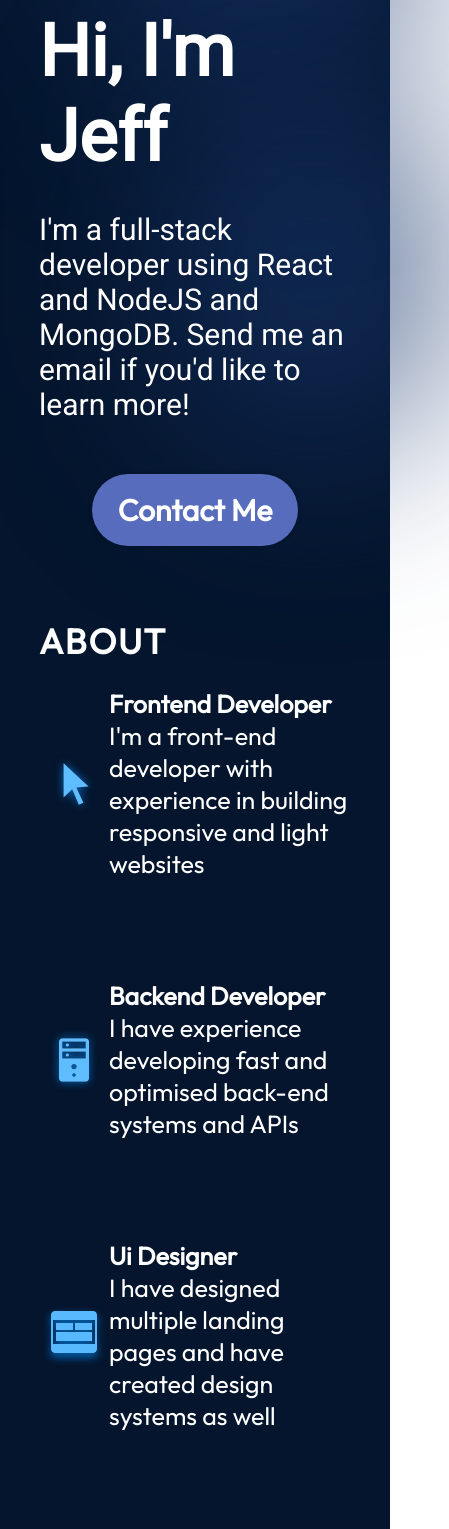
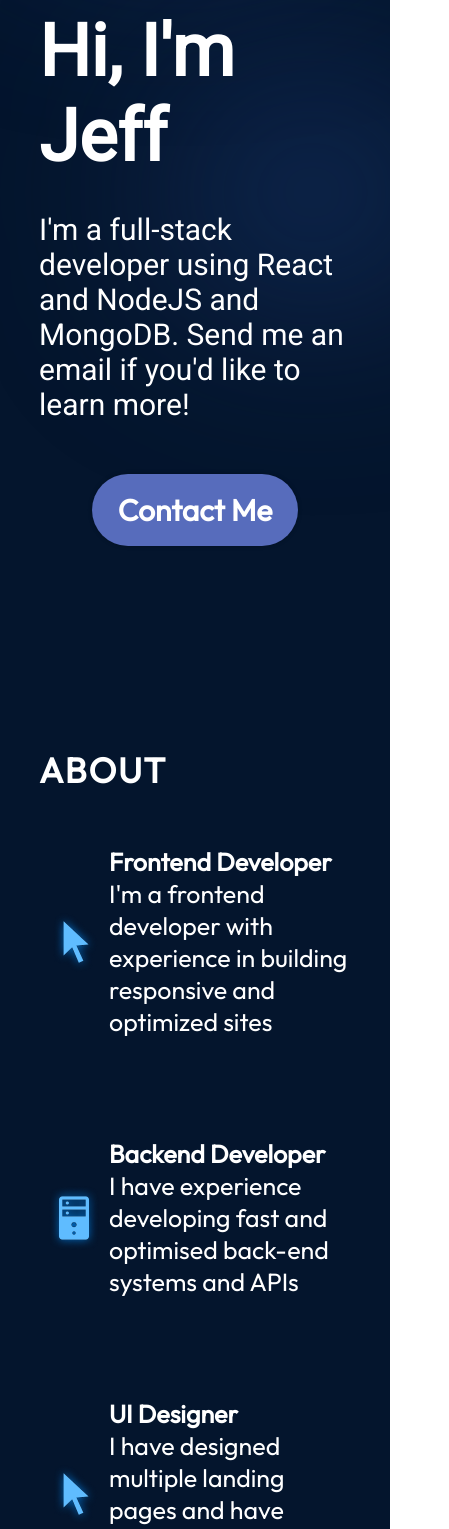
Before and after one commit to wajeff/git-github.com-wajeff-react-portfolio, a React app in the folder react-portfolio/: page / in a window 390 px wide. Shown: the part 299-1828 px from the top of the page, 449 px wide, since content can reach past the window. Built offline with nearby package versions, Linux system fonts and the light colour scheme; the HTML template or start-up script is replaced by a standard one.

Commit message:
Projects and bug fixes
made some files easier to read by improving syntax

added projects

added projects css and responsiveness

fixed bug where linear gradient caused right side of webpage to be white and blank

```diff
--- a/react-portfolio/src/App.jsx
+++ b/react-portfolio/src/App.jsx
@@ -1,9 +1,10 @@
 
-import styles from './App.module.css'
-import { Hero } from '/src/components/Hero/Hero.jsx'
-import { Navbar } from '/src/components/Navbar/Navbar.jsx'
-import { About } from '/src/components/About/About.jsx'
-import { Experience } from './components/Experience/Experience'
+import styles from './App.module.css';
+import { Hero } from '/src/components/Hero/Hero.jsx';
+import { Navbar } from '/src/components/Navbar/Navbar.jsx';
+import { About } from '/src/components/About/About.jsx';
+import { Experience } from './components/Experience/Experience';
+import { Projects } from './components/Projects/Projects';
 function App() {
 
   return (
@@ -12,6 +13,7 @@ function App() {
       <Hero />
       <About />
       <Experience />
+      <Projects />
     </div>
   )
 }
--- a/react-portfolio/src/App.module.css
+++ b/react-portfolio/src/App.module.css
@@ -1,8 +1,8 @@
 @import "./vars.css";
-.App{
-    background-color: var(--color-bg);
-    width:100%;
-    height: 100%;
 
-    color:white;
+.App {
+  background-color: var(--color-bg);
+  width: 100%;
+  height: 100%;
+  overflow: hidden;
 }
--- a/react-portfolio/src/components/About/About.jsx
+++ b/react-portfolio/src/components/About/About.jsx
@@ -1,6 +1,6 @@
-import React from "react"
+import React from "react";
 
-import styles from "./About.module.css"
+import styles from "./About.module.css";
 import { getImageUrl } from "../../utils";
 
 export const About = () => {
@@ -13,31 +13,34 @@ export const About = () => {
           alt="Me sitting with a laptop"
           className={styles.aboutImage}
         />
-        <ul className={styles.aboutItemsContainer}>
+        <ul className={styles.aboutItems}>
           <li className={styles.aboutItem}>
-            <img src={getImageUrl("about/cursorIcon.png")} alt="Cursor Icon"/>
+            <img src={getImageUrl("about/cursorIcon.png")} alt="Cursor icon" />
             <div className={styles.aboutItemText}>
               <h3>Frontend Developer</h3>
-                  <p> I'm a front-end developer with experience in building responsive and light websites</p>
-              </div>
-          </li>
-          <li className={styles.aboutItem}>
-            <img src={getImageUrl("about/serverIcon.png")} alt="Server Icon"/>
-            <div className={styles.aboutItemText}>
-              <h3>Backend Developer</h3>
               <p>
-                  I have experience developing fast and optimised
-                  back-end systems and APIs
+                I'm a frontend developer with experience in building responsive
+                and optimized sites
               </p>
             </div>
           </li>
           <li className={styles.aboutItem}>
-            <img src={getImageUrl("about/uiIcon.png")} alt="UI Icon"/>
+            <img src={getImageUrl("about/serverIcon.png")} alt="Server icon" />
             <div className={styles.aboutItemText}>
-              <h3>Ui Designer</h3>
+              <h3>Backend Developer</h3>
               <p>
-              I have designed multiple landing pages and
-              have created design systems as well
+                I have experience developing fast and optimised back-end systems
+                and APIs
+              </p>
+            </div>
+          </li>
+          <li className={styles.aboutItem}>
+            <img src={getImageUrl("about/cursorIcon.png")} alt="UI icon" />
+            <div className={styles.aboutItemText}>
+              <h3>UI Designer</h3>
+              <p>
+                I have designed multiple landing pages and have created design
+                systems as well
               </p>
             </div>
           </li>
@@ -45,4 +48,4 @@ export const About = () => {
       </div>
     </section>
   );
-}
+};
--- a/react-portfolio/src/components/About/About.module.css
+++ b/react-portfolio/src/components/About/About.module.css
@@ -2,10 +2,10 @@
 
 .container {
   position: relative;
-  background: rgba(12, 12, 12, 0.6);
+  background-color: rgba(12, 12, 12, 0.6);
   border-radius: 15px;
   padding: 73px;
-  margin-top: 129;
+  margin-top: 129px;
   z-index: 1;
   margin-left: 10%;
   margin-right: 10%;
@@ -29,7 +29,7 @@
   width: 35%;
 }
 
-.aboutItemsContainer {
+.aboutItems {
   color: var(--color-text);
   display: flex;
   flex-direction: column;
@@ -45,12 +45,12 @@
   padding: 25px;
   background-image: linear-gradient(
     90deg,
-    rgba(165, 215, 232, 0.42)0%,
-    rgba(255, 255 , 255, 0)
+    rgba(165, 215, 232, 0.42) 0%,
+    rgba(255, 255, 255, 0) 100%
   );
-  background-size:0 100%;
+  background-size: 0 100%;
   background-repeat: no-repeat;
-  transition: 0.42s;
+  transition: 0.4s;
 }
 
 .aboutItem:hover {
@@ -60,8 +60,6 @@
 .aboutItem h3 {
   font-size: 25px;
   font-weight: 600;
-
-
 }
 
 .aboutItem p {
@@ -71,7 +69,7 @@
 @media screen and (max-width: 830px) {
   .container {
     background-color: transparent;
-    padding-left:0;
+    padding-left: 0;
     padding-right: 0;
   }
 
--- a/react-portfolio/src/components/Experience/Experience.module.css
+++ b/react-portfolio/src/components/Experience/Experience.module.css
@@ -19,14 +19,14 @@
   display: flex;
   flex-direction: row;
   justify-content: space-evenly;
-  margin-top:14px;
+  margin-top: 14px;
 }
 
-.skillsContainer {
+.skills {
   width: 45%;
   display: flex;
   flex-wrap: wrap;
-  gap: 11px;
+  gap: 37px;
 }
 
 .skill {
@@ -69,13 +69,13 @@
   align-items: center;
   gap: 17px;
   background: #19376d;
-  background: linear-gradient(
-    90deg,
-    #19376d 0%,
-    rgba(25,55, 109) 0,
-  );
+  background: linear-gradient(90deg, #19376d 0%, rgba(25, 55, 109, 0) 100%);
   border-radius: 10px;
   padding: 24px;
+}
+
+.historyItem img {
+  width: 50px;
 }
 
 .historyItemDetails {
@@ -83,13 +83,13 @@
 }
 
 .historyItemDetails h3 {
-  font-size:30px;
-  font-weight:500;
+  font-size: 30px;
+  font-weight: 500;
 }
 
 .historyItemDetails p {
-  font-size:20px;
-  font-weight:300;
+  font-size: 20px;
+  font-weight: 300;
 }
 
 .historyItemDetails ul {
@@ -107,7 +107,7 @@
     gap: 34px;
   }
 
-  .skillsContainer {
+  .skills {
     width: 100%;
     flex-direction: row;
     justify-content: center;
--- a/react-portfolio/src/components/Hero/Hero.module.css
+++ b/react-portfolio/src/components/Hero/Hero.module.css
@@ -27,26 +27,13 @@
   background: linear-gradient(
     90deg,
     rgba(255, 255, 255, 1) 70%,
-        rgba(255,255,255,0) 120%
+    rgba(255, 255, 255, 0) 120%
   );
   -webkit-text-fill-color: transparent;
   -webkit-background-clip: text;
 }
-/*.title {
-  font-size: 72px;
-  font-weight: 900;
-  margin-bottom: 33px;
-  font-family: var(--font-roboto);
-  background: linear-gradient(
-    90deg,
-    rgba(255, 255, 255, 1) 70%,
-    rgba(255, 255, 255, 0) 120%
-  );
-  -webkit-text-fill-color: transparent;
-  -webkit-background-clip: text;
-}*/
 
-.description{
+.description {
   font-size: 30px;
   font-family: var(--font-roboto);
   margin-bottom: 52px;
@@ -63,7 +50,7 @@
   box-shadow: 0 0 4px 0 rgba(0, 0, 0, 0.25);
 }
 
-.heroImg{
+.heroImg {
   width: 50%;
   z-index: 1;
 
@@ -72,6 +59,7 @@
   animation-iteration-count: infinite;
   animation-timing-function: ease-in-out;
 }
+
 @keyframes floating {
   0% {
     transform: translate(0, 0px);
@@ -89,9 +77,9 @@
   width: 50vw;
   height: 50vw;
   min-width: 350px;
-    min-height: 350px;
+  min-width: 350px;
   top: -128px;
-    left: 10vw;
+  left: -10vw;
   border-radius: 764px;
   background: rgba(25, 55, 109, 0.7);
   filter: blur(100px);
@@ -102,8 +90,8 @@
   position: absolute;
   width: 70vw;
   height: 50vw;
+  min-width: 350px;
   min-width: 250px;
-    min-height: 350px;
   top: 246px;
   right: -25vw;
   border-radius: 764px;
@@ -116,6 +104,7 @@
   .container {
     flex-direction: column-reverse;
   }
+
   .content {
     align-items: center;
   }
--- /dev/null
+++ b/react-portfolio/src/components/Projects/ProjectCard.jsx
@@ -0,0 +1,37 @@
+import React from "react";
+
+import styles from "./ProjectCard.module.css";
+import { getImageUrl } from "../../utils";
+
+export const ProjectCard = ({
+  project: { title, imageSrc, description, skills, demo, source },
+}) => {
+  return (
+    <div className={styles.container}>
+      <img
+        src={getImageUrl(imageSrc)}
+        alt={`Image of ${title}`}
+        className={styles.image}
+      />
+      <h3 className={styles.title}>{title}</h3>
+      <p className={styles.description}>{description}</p>
+      <ul className={styles.skills}>
+        {skills.map((skill, id) => {
+          return (
+            <li key={id} className={styles.skill}>
+              {skill}
+            </li>
+          );
+        })}
+      </ul>
+      <div className={styles.links}>
+        <a href={demo} className={styles.link}>
+          Demo
+        </a>
+        <a href={source} className={styles.link}>
+          Source
+        </a>
+      </div>
+    </div>
+  );
+};
--- /dev/null
+++ b/react-portfolio/src/components/Projects/ProjectCard.module.css
@@ -0,0 +1,61 @@
+@import "../../vars.css";
+
+.container {
+  display: flex;
+  flex-direction: column;
+  border-radius: 10px;
+  background: linear-gradient(180deg, #576cbc 0%, #132a53 100%);
+  box-shadow: 0 16px 14px 0 #04152d;
+  padding: 18px 24px;
+  max-width: 345px;
+}
+
+.image {
+  margin-bottom: 26px;
+}
+
+.title {
+  font-size: 25px;
+  font-weight: 700;
+}
+
+.description {
+  margin-top: 6px;
+  font-size: 25px;
+  font-weight: 400;
+}
+
+.skills {
+  width: 100%;
+  margin-top: 14px;
+  display: flex;
+  flex-direction: row;
+  flex-wrap: wrap;
+  gap: 6px;
+  list-style: none;
+}
+
+.skill {
+  font-size: 25px;
+  font-weight: 400;
+  border-radius: 100px;
+  background: var(--color-dark);
+  padding: 2px 22px;
+}
+
+.links {
+  width: 100%;
+  margin-top: 26px;
+  display: flex;
+  justify-content: space-around;
+}
+
+.link {
+  text-decoration: none;
+  color: var(--color-text);
+  font-size: 30px;
+  font-weight: 600;
+  border-radius: 100px;
+  background: var(--color-primary);
+  padding: 1px 22px;
+}
--- /dev/null
+++ b/react-portfolio/src/components/Projects/Projects.jsx
@@ -0,0 +1,19 @@
+import React from "react";
+
+import styles from "./Projects.module.css";
+
+import projects from "../../data/projects.json";
+import { ProjectCard } from "./ProjectCard";
+
+export const Projects = () => {
+  return (
+    <section className={styles.container} id="projects">
+      <h2 className={styles.title}>Projects</h2>
+      <div className={styles.projects}>
+        {projects.map((project, id) => {
+          return <ProjectCard key={id} project={project} />;
+        })}
+      </div>
+    </section>
+  );
+};
--- /dev/null
+++ b/react-portfolio/src/components/Projects/Projects.module.css
@@ -0,0 +1,26 @@
+@import "../../vars.css";
+
+.container {
+  margin-top: 76px;
+  color: var(--color-text);
+  margin-left: 10%;
+  margin-right: 10%;
+}
+
+.title {
+  font-size: 35px;
+  font-weight: 700;
+  letter-spacing: 1.75px;
+  text-transform: uppercase;
+}
+
+.projects {
+  margin-top: 37px;
+  display: flex;
+  flex-direction: row;
+  flex-wrap: wrap;
+  align-items: center;
+  justify-content: center;
+  gap: 15px;
+  width: 100%;
+}
```
Also changed, not shown: 1 other file (tests, documents, lock files or other folders). Lines whose indentation alone changed are shown as unchanged.
